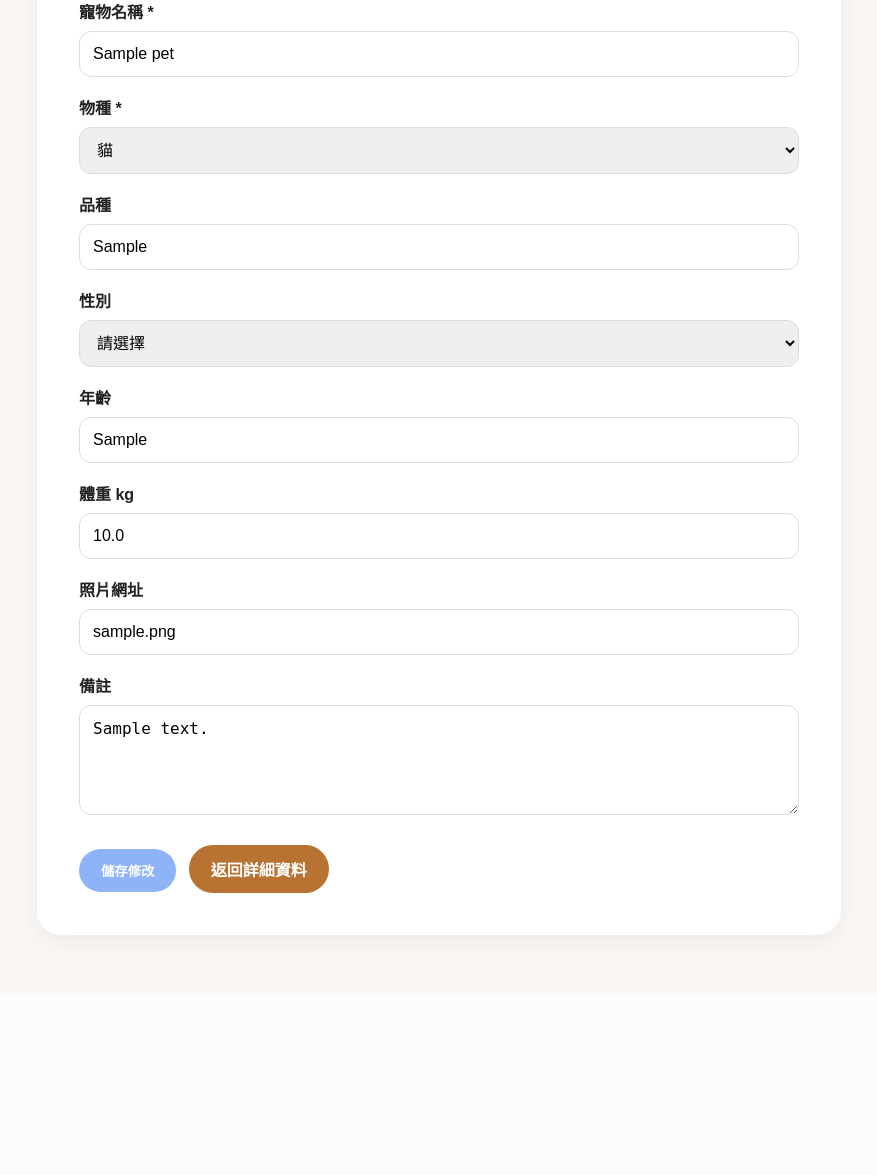
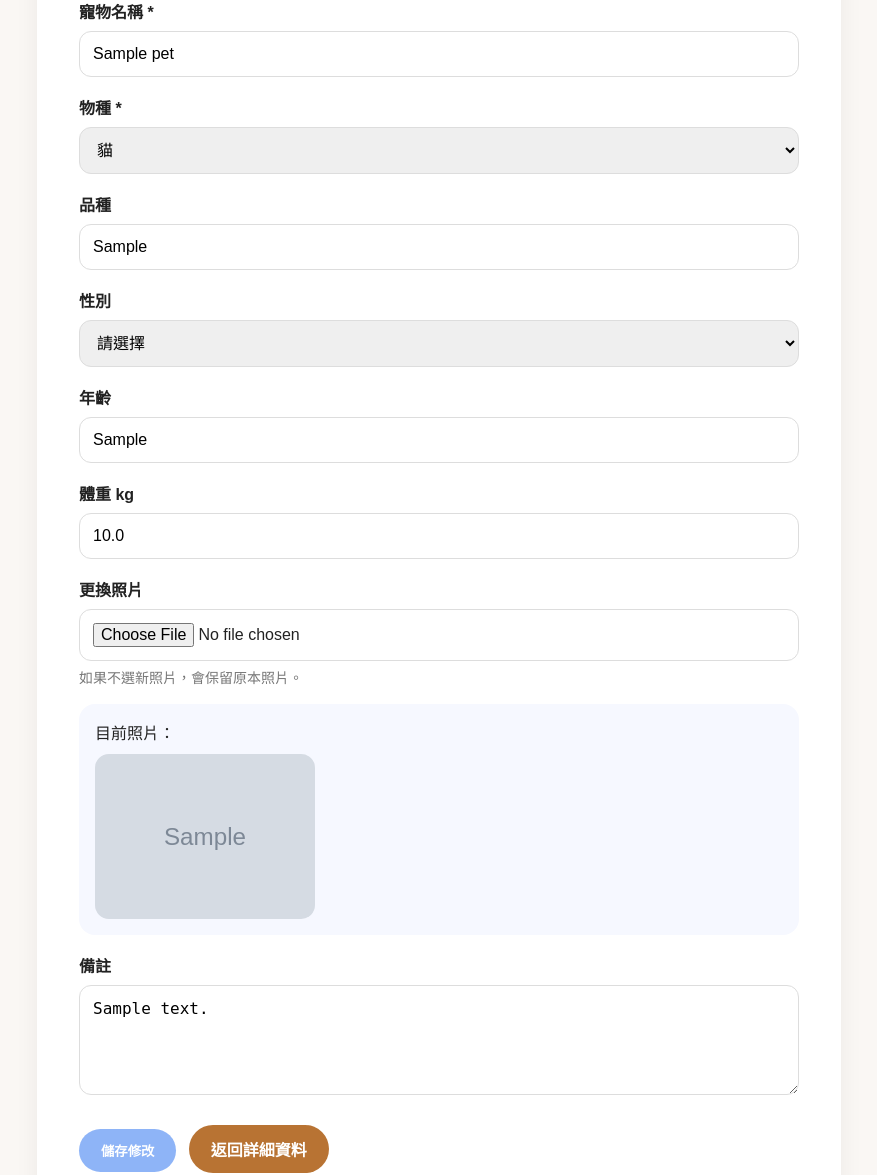
Before and after one commit to carol651104/PetCareAI, a Flask app: page /pets/1/edit in a window 1280 px wide. Shown: the part 233-1408 px from the top of the page, without its empty margins (201-1078 px from the left). Before the commit the page ends 1181 px from the top, so only its background shows below. Run offline with Flask 3, Linux system fonts and the light colour scheme; a user stored in the database is signed in; tables that the repository leaves empty hold one stand-in row (values such as "Sample post"); grey boxes marked "Sample" are stand-in pictures.

Commit message:
Update edit_pet.html

```diff
--- a/templates/edit_pet.html
+++ b/templates/edit_pet.html
@@ -52,6 +52,29 @@
             resize: vertical;
         }
 
+        .preview {
+            margin-top: 14px;
+            background: #f6f8ff;
+            padding: 16px;
+            border-radius: 16px;
+        }
+
+        .preview img {
+            max-width: 220px;
+            max-height: 180px;
+            border-radius: 14px;
+            object-fit: cover;
+            display: block;
+            margin-top: 10px;
+        }
+
+        .hint {
+            font-size: 14px;
+            color: #777;
+            margin-top: 6px;
+            line-height: 1.6;
+        }
+
         .actions {
             margin-top: 26px;
         }
@@ -81,7 +104,7 @@
     <h1>修改寵物資料</h1>
     <p>更新 {{ pet.name }} 的基本資料。</p>
 
-    <form method="POST">
+    <form method="POST" enctype="multipart/form-data">
         <label>寵物名稱 *</label>
         <input type="text" name="name" value="{{ pet.name }}" required>
 
@@ -90,6 +113,17 @@
             <option value="貓" {% if pet.species == "貓" %}selected{% endif %}>貓</option>
             <option value="狗" {% if pet.species == "狗" %}selected{% endif %}>狗</option>
             <option value="兔子" {% if pet.species == "兔子" %}selected{% endif %}>兔子</option>
+            <option value="倉鼠" {% if pet.species == "倉鼠" %}selected{% endif %}>倉鼠</option>
+            <option value="天竺鼠" {% if pet.species == "天竺鼠" %}selected{% endif %}>天竺鼠</option>
+            <option value="鳥類" {% if pet.species == "鳥類" %}selected{% endif %}>鳥類</option>
+            <option value="鸚鵡" {% if pet.species == "鸚鵡" %}selected{% endif %}>鸚鵡</option>
+            <option value="烏龜" {% if pet.species == "烏龜" %}selected{% endif %}>烏龜</option>
+            <option value="魚類" {% if pet.species == "魚類" %}selected{% endif %}>魚類</option>
+            <option value="蜥蜴" {% if pet.species == "蜥蜴" %}selected{% endif %}>蜥蜴</option>
+            <option value="蛇" {% if pet.species == "蛇" %}selected{% endif %}>蛇</option>
+            <option value="刺蝟" {% if pet.species == "刺蝟" %}selected{% endif %}>刺蝟</option>
+            <option value="蜜袋鼯" {% if pet.species == "蜜袋鼯" %}selected{% endif %}>蜜袋鼯</option>
+            <option value="雪貂" {% if pet.species == "雪貂" %}selected{% endif %}>雪貂</option>
             <option value="其他" {% if pet.species == "其他" %}selected{% endif %}>其他</option>
         </select>
 
@@ -110,8 +144,16 @@
         <label>體重 kg</label>
         <input type="number" step="0.1" name="weight" value="{{ pet.weight or '' }}">
 
-        <label>照片網址</label>
-        <input type="url" name="photo_url" value="{{ pet.photo_url or '' }}">
+        <label>更換照片</label>
+        <input type="file" name="photo_file" accept="image/png, image/jpeg, image/jpg, image/gif, image/webp">
+        <div class="hint">如果不選新照片，會保留原本照片。</div>
+
+        {% if pet.photo_url %}
+            <div class="preview">
+                目前照片：
+                <img src="{{ pet.photo_url }}" alt="{{ pet.name }}">
+            </div>
+        {% endif %}
 
         <label>備註</label>
         <textarea name="note">{{ pet.note or '' }}</textarea>
```
